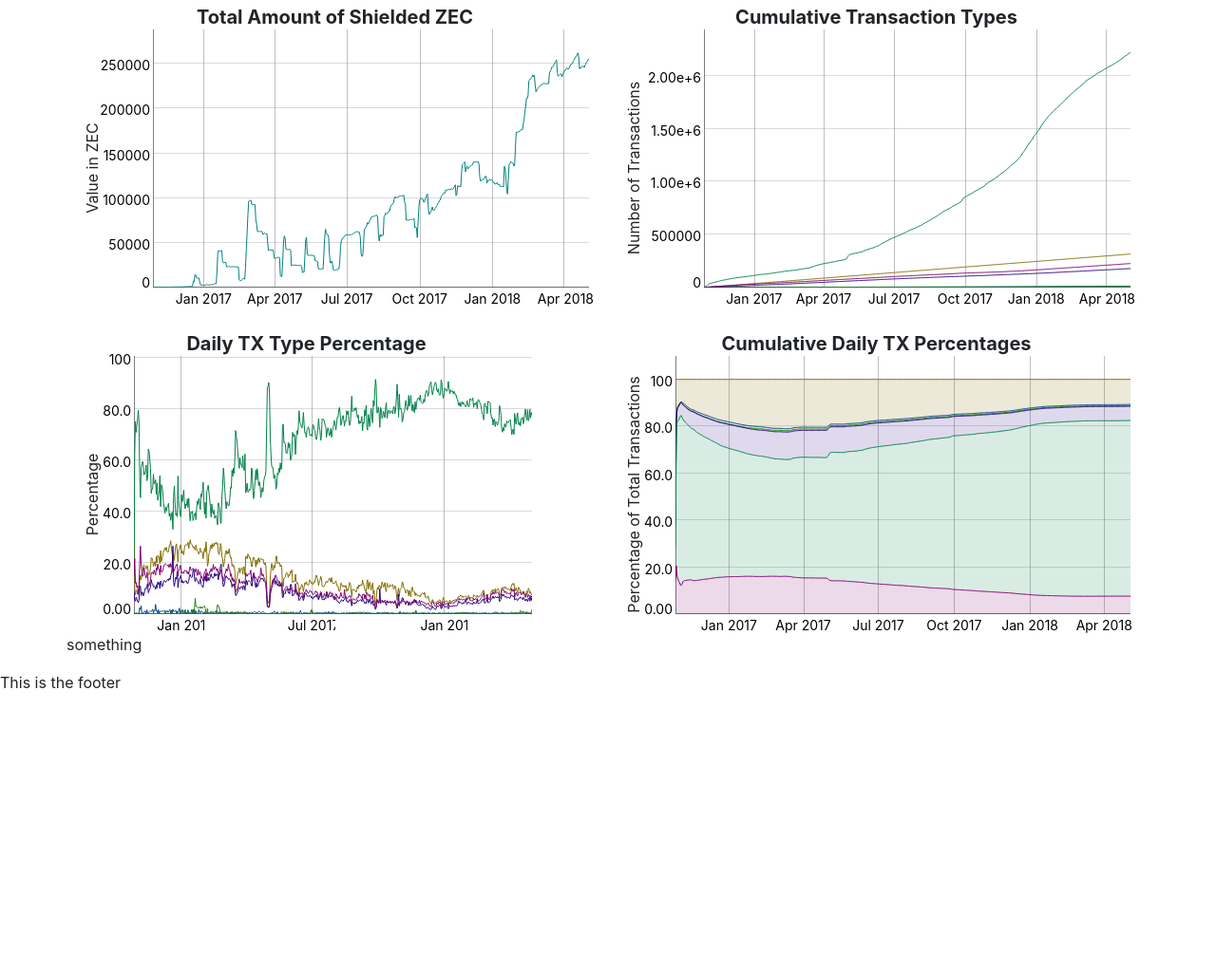
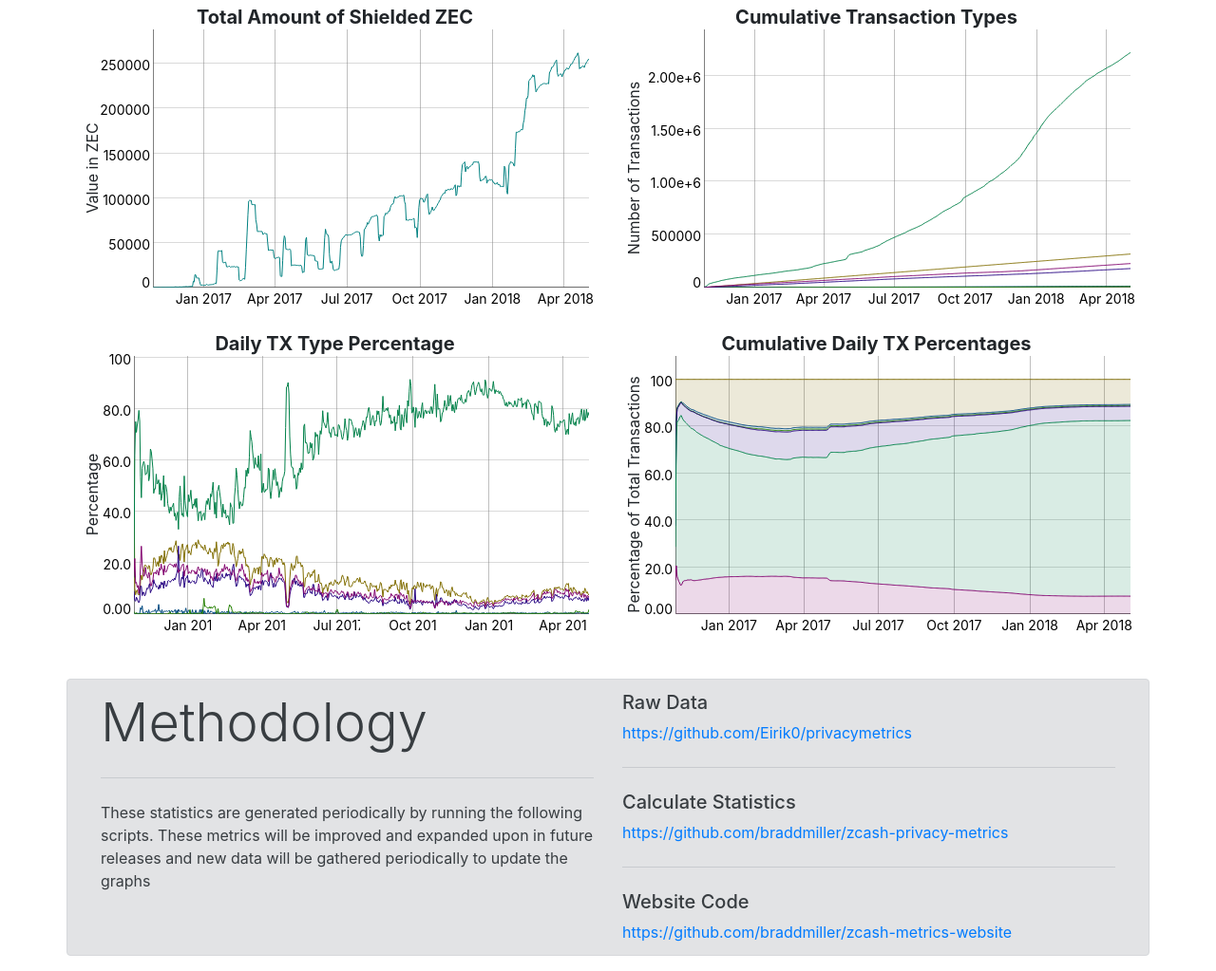
Before and after one commit to braddmiller/zcash-metrics-website, a plain HTML site: page index.html in a window 1280 px wide. Shown: the part 427-1450 px from the top of the page at 95% size. Before the commit the page ends 1158 px from the top, so only its background shows below. Drawn offline with nearby package versions, Linux system fonts and the light colour scheme.

Commit message:
finish homepage, data thru May 2

```diff
--- a/index.html
+++ b/index.html
@@ -19,18 +19,7 @@
   <body>
 
     <nav class="navbar navbar-expand-md navbar-dark bg-dark fixed-top">
-      <a class="navbar-brand" href="#">Zcash Privacy Metrics</a>
-      <button class="navbar-toggler" type="button" data-toggle="collapse" data-target="#navbarsExampleDefault" aria-controls="navbarsExampleDefault" aria-expanded="false" aria-label="Toggle navigation">
-        <span class="navbar-toggler-icon"></span>
-      </button>
-
-      <div class="collapse navbar-collapse" id="navbarsExampleDefault">
-        <ul class="navbar-nav mr-auto">
-          <li class="nav-item active">
-            <a class="nav-link" href="https://z.cash">Zcash Homepage <span class="sr-only">(current)</span></a>
-          </li>
-        </ul>
-      </div>
+      <a class="navbar-brand" href="https://z.cash"><img src="/img/full-zcash-white.png" style="max-width:100px;"/></a>
     </nav>
 
     <main role="main" class="container">
@@ -61,20 +50,32 @@
       </div><!--.row -->
       <br>
       <div class="row">
-        <div class="col-sm"><div id="graphdiv5" style=""></div> </div><!--.col-sm -->
+        <div class="col-sm">
+          <div id="graphdiv5" class="graphdiv"></div>
+        </div><!--.col-sm -->
         <div class="col-sm">
             <div id="graphdiv1" class="graphdiv"></div>
         </div><!--.col-sm -->
       </div><!--.row -->
-
-      <div class="row">
-        <p>something</p>
+      <br><br>
+      <div class="row alert alert-secondary">
+            <div class="col">
+              <h2 class="display-4">Methodology</h2>
+              <hr class="my-4">
+              <p>These statistics are generated periodically by running the following scripts. These metrics will be improved and expanded upon in future releases and new data will be gathered periodically to update the graphs</p>
+            </div>
+            <div class="col">
+              <h5 class="display-5">Raw Data</h3>
+              <a href="https://github.com/Eirik0/privacymetrics">https://github.com/Eirik0/privacymetrics</a>
+              <hr class="my-4">
+              <h5 class="display-5">Calculate Statistics</h3>
+              <a href="https://github.com/braddmiller/zcash-privacy-metrics">https://github.com/braddmiller/zcash-privacy-metrics</a>
+              <hr class="my-4">
+              <h5 class="display-5">Website Code</h3>
+              <a href="https://github.com/braddmiller/zcash-metrics-website">https://github.com/braddmiller/zcash-metrics-website</a>
+            </div>
       </div>
     </main><!-- /.container -->
-    <footer>
-      This is the footer
-    </footer>
-
     <!-- Bootstrap core JavaScript
     ================================================== -->
     <!-- Placed at the end of the document so the pages load faster -->
```
Also changed, not shown: img/full-zcash-white.png (added).
